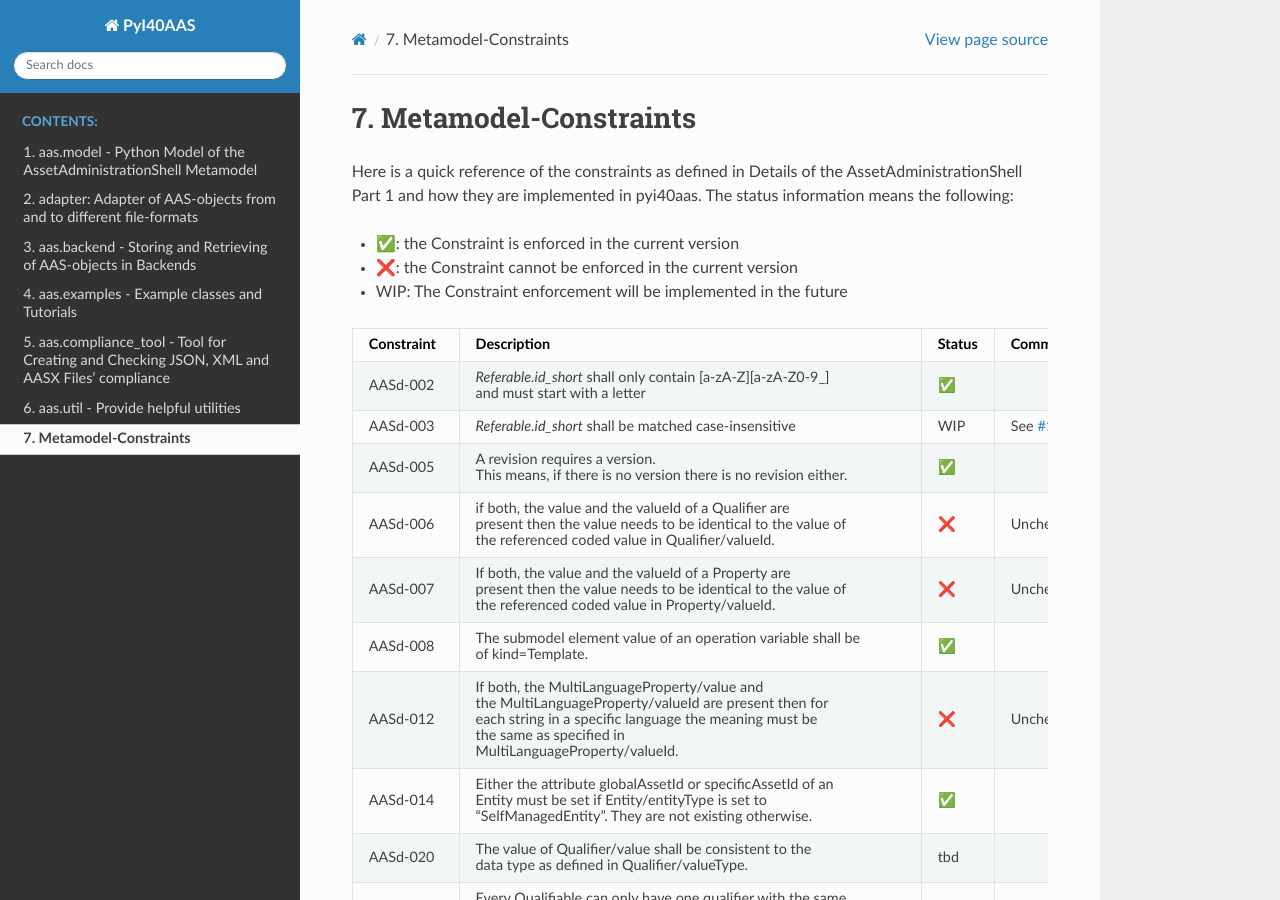
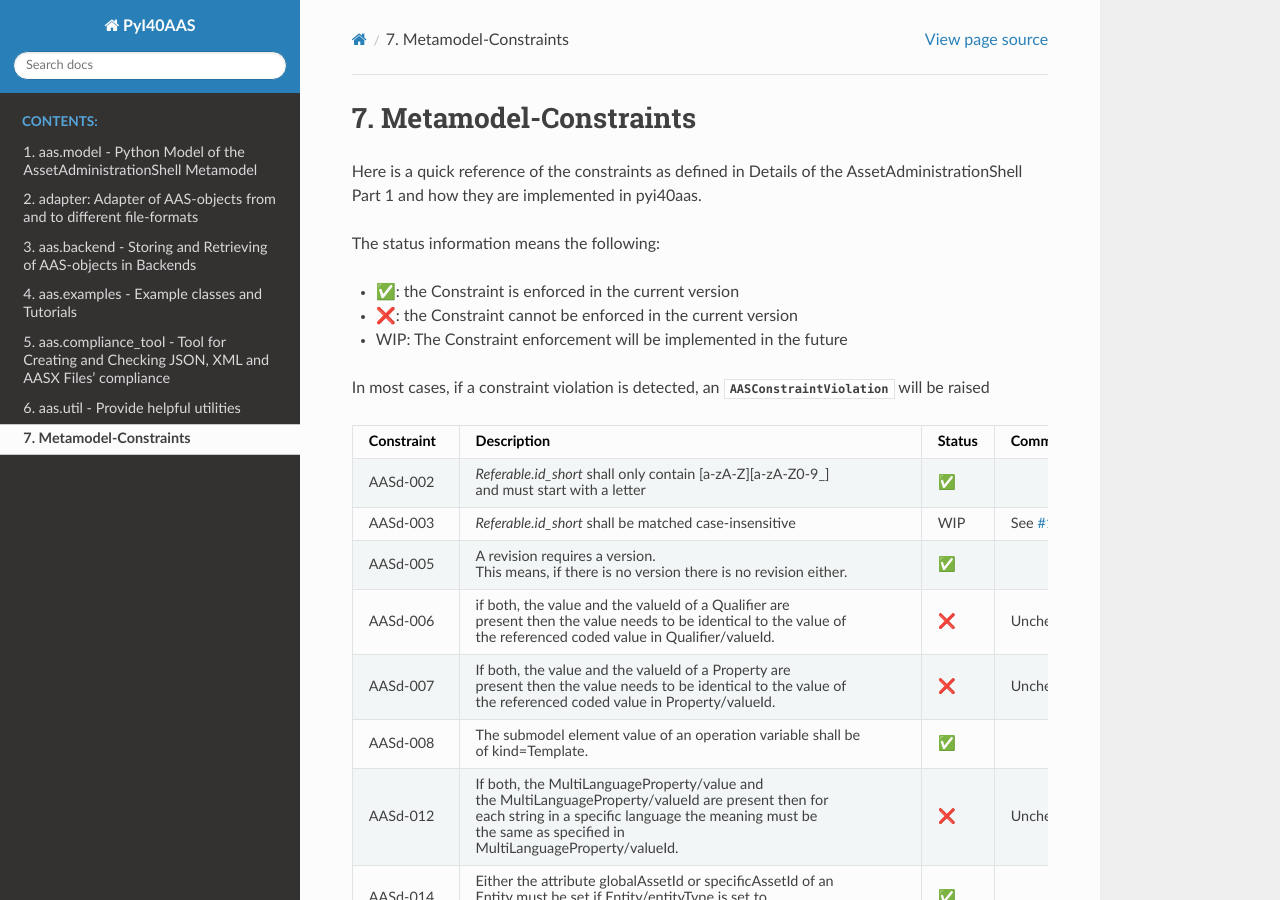
Before and after one commit to eclipse-basyx/basyx-python-sdk, a Sphinx documentation site: the page built from docs/source/constraints.rst, in a window 1280 px wide and 900 px high. Built offline with Sphinx 7.4.7 and the Read the Docs theme 2.0.0, drawn with Linux system fonts in a browser that asks for light colours.

Commit message:
docs.source.constraints.rst: Add descriptive text

```diff
--- a/docs/source/constraints.rst
+++ b/docs/source/constraints.rst
@@ -3,12 +3,16 @@ Metamodel-Constraints
 
 Here is a quick reference of the constraints as defined in Details of the AssetAdministrationShell Part 1
 and how they are implemented in pyi40aas.
+
+
 The status information means the following:
 
 * ✅: the Constraint is enforced in the current version
 * ❌: the Constraint cannot be enforced in the current version
 * WIP: The Constraint enforcement will be implemented in the future
 
+In most cases, if a constraint violation is detected,
+an :class:`~aas.model.base.AASConstraintViolation` will be raised
 
 =========== =================================== ====== ===================================
 Constraint  Description                         Status Comment
```
